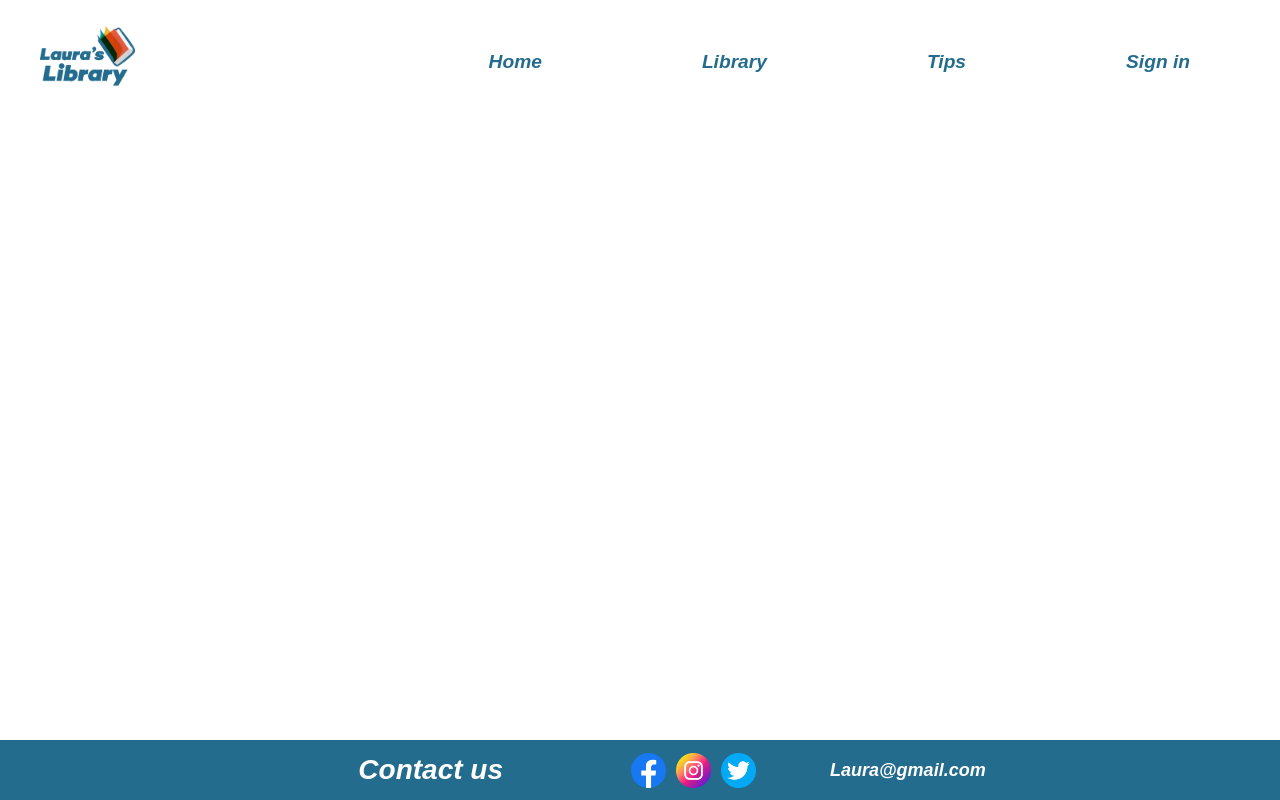
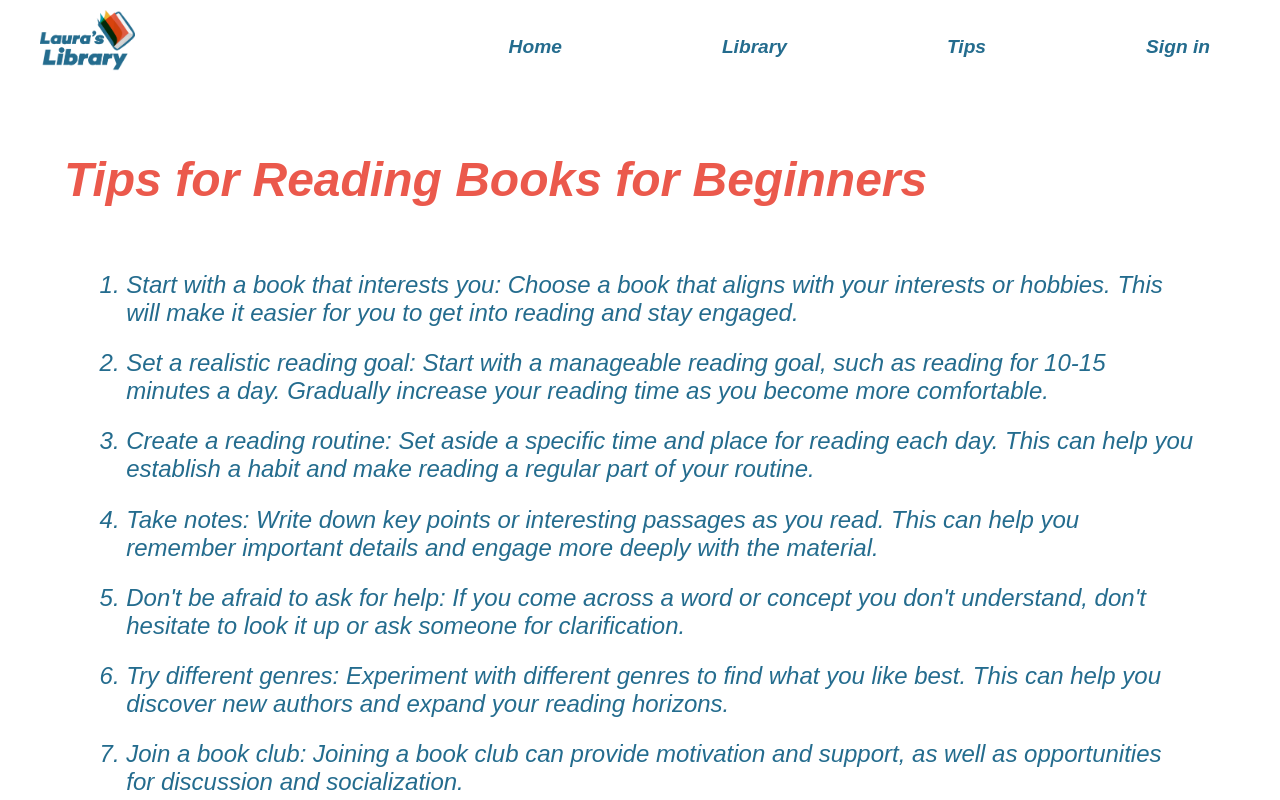
Before and after one commit to SWE-SP23/term-project-g24, a React (Create React App) app in the folder frontend/: page /tips in a window 1280 px wide. Shown: the top 800 px of the page. Built offline with nearby package versions, Linux system fonts and the light colour scheme.

Commit message:
Added tips webpage and fixed header and footer CSS

```diff
--- a/frontend/src/App.js
+++ b/frontend/src/App.js
@@ -9,6 +9,7 @@ import Author from "./components/Author";
 import Search from "./components/Search";
 import Navbar from "./components/Navbar";
 import Footer from "./components/Footer";
+import Tips from "./components/Tips";
 
 function App() {
   const [showLogin, setShowLogin] = useState(true);
@@ -27,6 +28,7 @@ function App() {
           <Route path="/book" element={<Book />} />
           <Route path="/author" element={<Author />} />
           <Route path="/search" element={<Search />} />
+          <Route path="/tips" element={<Tips />} />
           <Route path="/login" element={<Login toggleForm={toggleForm} />} />
           <Route path="/signup" element={<Signup toggleForm={toggleForm} />} />
         </Routes>
--- a/frontend/src/components/Navbar.js
+++ b/frontend/src/components/Navbar.js
@@ -17,7 +17,7 @@ function Navbar() {
         <Link to="/search" className="navbar-btn">
           Library
         </Link>
-        <Link to="/" className="navbar-btn">
+        <Link to="/tips" className="navbar-btn">
           Tips
         </Link>
         <Link to="/login" className="navbar-btn">
--- /dev/null
+++ b/frontend/src/components/Tips.js
@@ -0,0 +1,25 @@
+import React from 'react';
+import "./css/Theme.css"
+
+function Tips() {
+  return (
+    <>
+    <p><br /> <br /> <br /> <br /></p>
+
+	<h1>Tips for Reading Books for Beginners</h1>
+	<ol className='text' >
+		<li>Start with a book that interests you: Choose a book that aligns with your interests or hobbies. This will make it easier for you to get into reading and stay engaged.</li>
+		<li>Set a realistic reading goal: Start with a manageable reading goal, such as reading for 10-15 minutes a day. Gradually increase your reading time as you become more comfortable.</li>
+		<li>Create a reading routine: Set aside a specific time and place for reading each day. This can help you establish a habit and make reading a regular part of your routine.</li>
+		<li>Take notes: Write down key points or interesting passages as you read. This can help you remember important details and engage more deeply with the material.</li>
+		<li>Don't be afraid to ask for help: If you come across a word or concept you don't understand, don't hesitate to look it up or ask someone for clarification.</li>
+		<li>Try different genres: Experiment with different genres to find what you like best. This can help you discover new authors and expand your reading horizons.</li>
+		<li>Join a book club: Joining a book club can provide motivation and support, as well as opportunities for discussion and socialization.</li>
+		<li>Take breaks: Don't feel like you have to read for hours on end. Take breaks when you need them, and allow yourself time to digest and reflect on what you've read.</li>
+		<li>Enjoy the journey: Reading should be a pleasurable experience, so don't put too much pressure on yourself to finish a book quickly or understand everything perfectly. Enjoy the journey and let yourself get lost in the story.</li>
+	</ol>
+</>
+  );
+}
+
+export default Tips;
--- a/frontend/src/components/css/Footer.css
+++ b/frontend/src/components/css/Footer.css
@@ -13,13 +13,8 @@ div img {
 .footer {
   padding-top: 20px;
   padding-bottom: 20px;
-    position: fixed;
-    bottom: 0;
-    left: 0;
-    z-index: 999;
   background: #246c8e;
   color: #fff;
-    height: 20px;
   text-align: left;
   width: 100%;
   font-size: 28px;
@@ -30,7 +25,6 @@ div img {
   display: flex;
   justify-content: center;
   align-items: center;
-    margin-top: 4%;
 }
 
 .contact-us {
@@ -48,6 +42,7 @@ div img {
   align-items: center;
   margin-left: 10%;
 }
-  #email{
+
+#email {
   font-size: 18px;
 }
--- a/frontend/src/components/css/Login.css
+++ b/frontend/src/components/css/Login.css
@@ -1,7 +1,3 @@
-
-
-@import url(https://fonts.googleapis.com/css?family=Roboto:300);
-
 .login-page {
   display: flex;
   justify-content: center;
@@ -44,7 +40,7 @@
   font-family: "Roboto", sans-serif;
   text-transform: uppercase;
   outline: 0;
-  background: #eb594c;
+  background: #246c8e;
   width: 100%;
   border: 0;
   padding: 15px;
@@ -103,8 +99,9 @@
   color: #EF3B3A;
 }
 body {
-  background: #ffffff  ; /* fallback for old browsers */
-  font-family: "Roboto", sans-serif;
+  background: #fff;
+  font-family: "Campton", sans-serif;
+  color: #333;
   -webkit-font-smoothing: antialiased;
   -moz-osx-font-smoothing: grayscale;
 }
--- a/frontend/src/components/css/Navbar.css
+++ b/frontend/src/components/css/Navbar.css
@@ -5,13 +5,14 @@ body {
 
 .navbar {
   position: fixed;
-    top: 2%;
+  top: 0;
   left: 0;
-    right: 0;
+  width: 100%;
+  z-index: 9999;
+  background-color: #fff; /* change the background color to white */
   display: inline-flexbox;
   font-family: "Campton", sans-serif;
   align-items: center;
-    background: transparent;
   padding: 10px;
   border-radius: 0px;
 }
@@ -24,7 +25,6 @@ body {
 }
 
 .navbar-btn-box {
-
   display: inline-flexbox;
   float: right;
   margin-top: 2%;
--- a/frontend/src/components/css/Theme.css
+++ b/frontend/src/components/css/Theme.css
@@ -5,14 +5,32 @@ body {
     font-family: "Campton", sans-serif;
     color: #333;
   }
+  h1{
+    font-family: "Campton", sans-serif;
+    color: #eb594c ;
+    font-size: 48px;
+    font-weight: bolder;
+    font-style: italic;
+    margin: 5% 5%;
+  }
 
   h1, h2, h3, h4, h5, h6 {
-    margin: 0;
+    margin:5% 5% ;
+  }
+  .text {
+    font-family: "Campton", sans-serif;
+    color: #246c8e;
+    font-size: 24px;
+    font-style: italic;
+    margin: 5% 5%;
   }
 
   a {
     color: #2469de;
     text-decoration: none;
+  }
+  li {
+    margin: 2%;
   }
   .image-button{
     border-radius: 5px;
@@ -236,7 +254,7 @@ body {
     font-family: "Roboto", sans-serif;
     text-transform: uppercase;
     outline: 0;
-    background: #2469de;
+    background: #246c8e;
     width: 100%;
     border: 0;
     padding: 15px;
```
Lines whose indentation alone changed are shown as unchanged.
